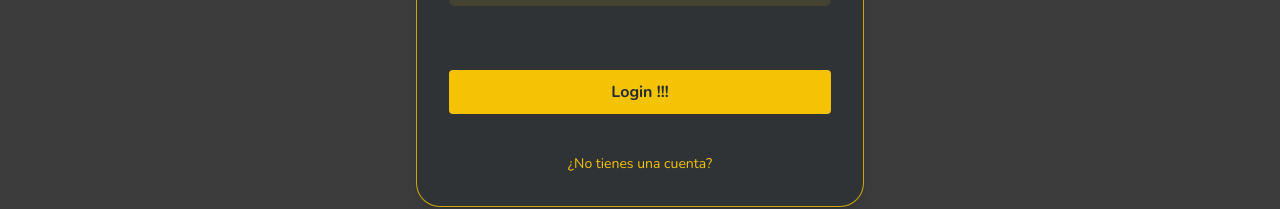
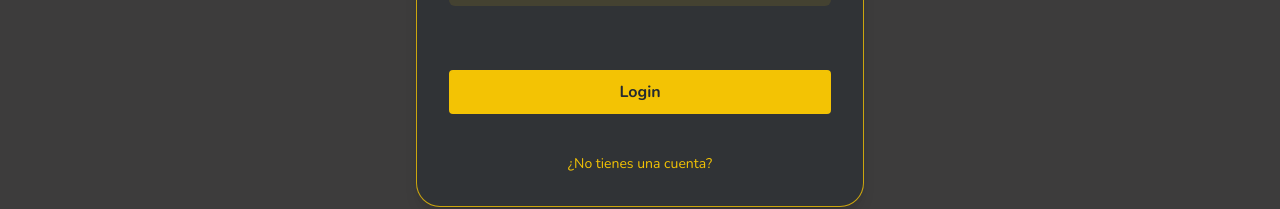
Before and after one commit to JAJesusGarcia/YisusShop, a Next.js app in the folder front/: page /login in a window 1280 px wide. Shown: the part 379-588 px from the top of the page. Built offline with nearby package versions, Linux system fonts and the light colour scheme.

Commit message:
cambio minimo

```diff
--- a/front/src/components/LoginForm/LoginForm.tsx
+++ b/front/src/components/LoginForm/LoginForm.tsx
@@ -183,7 +183,7 @@ export default function LoginForm() {
         className="relative z-10 mt-10 rounded border-2 border-primary bg-primary px-4 py-2 font-bold text-secondary transition-all duration-300 hover:scale-105 hover:border-primary hover:bg-secondary hover:text-primary active:scale-100"
         type="submit"
       >
-        Login !!!
+        Login
       </button>
 
       <Link
```
